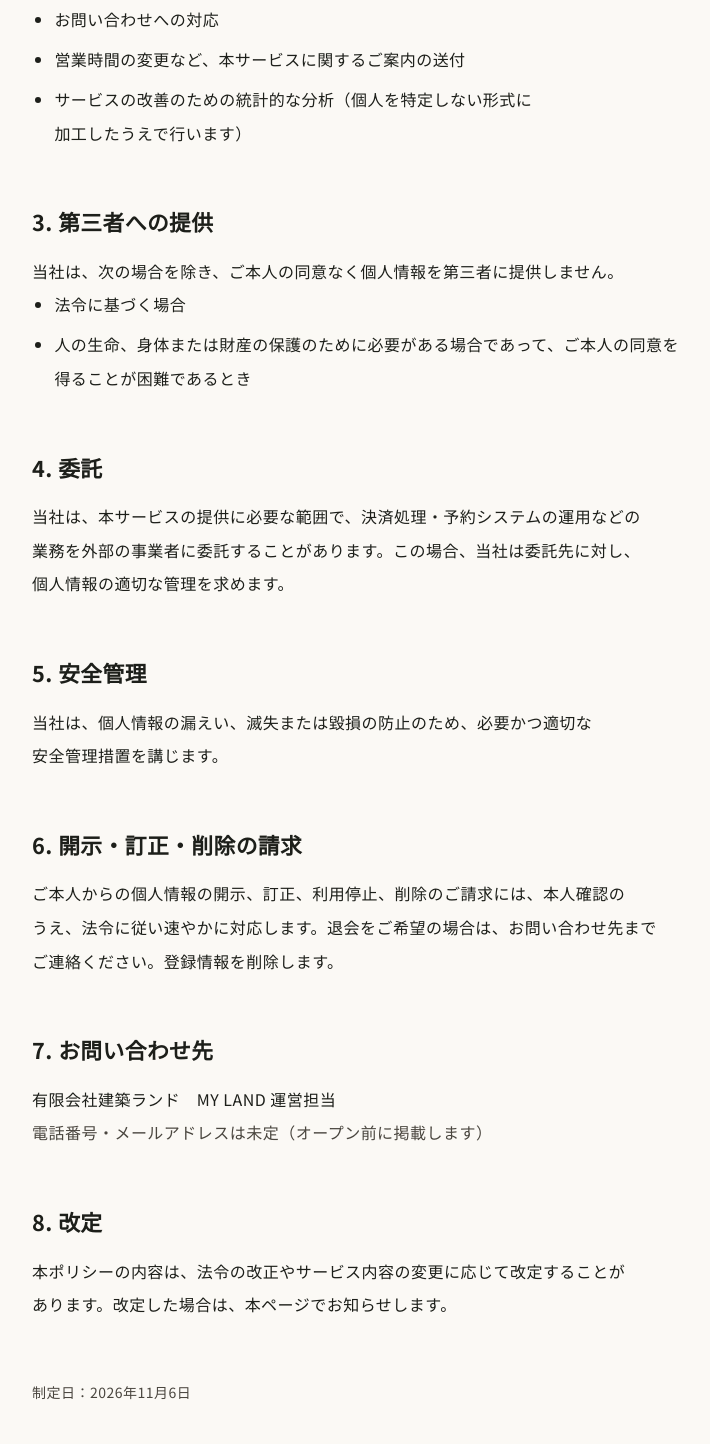
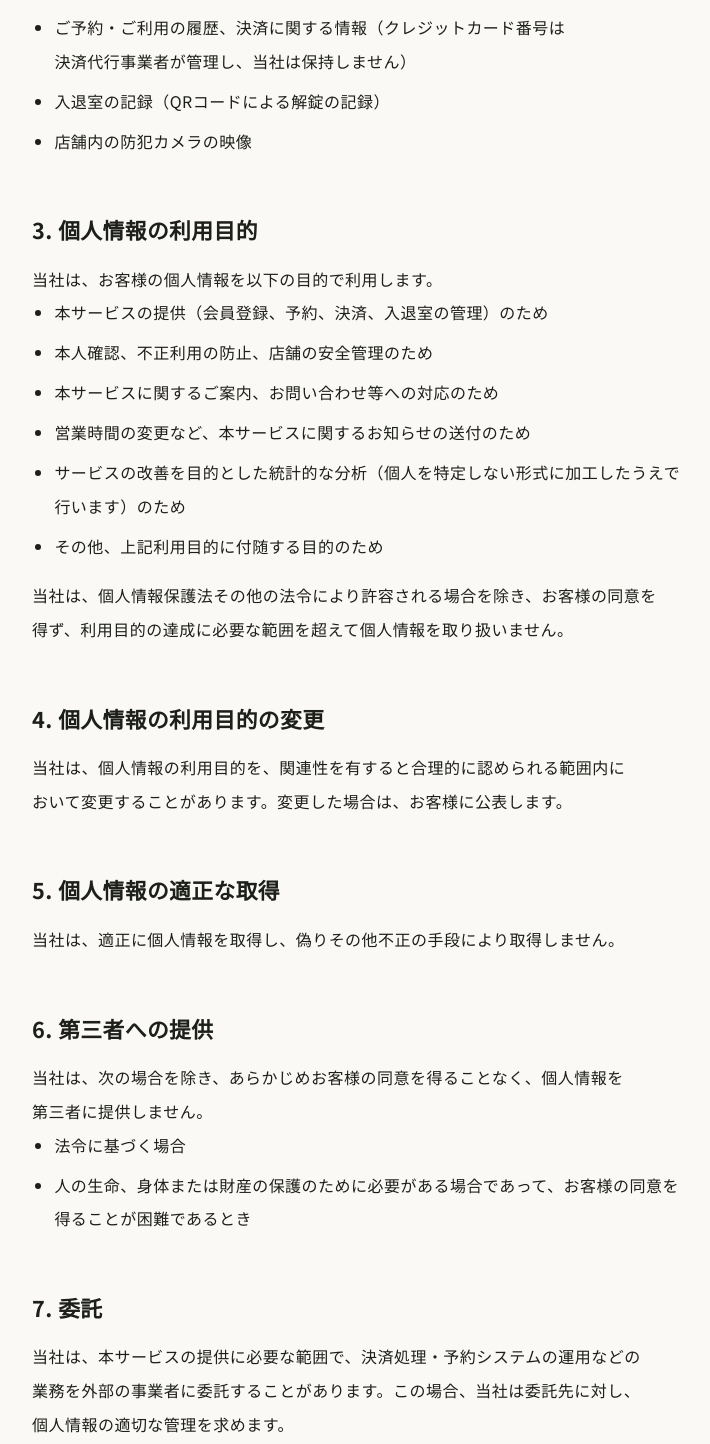
Before and after one commit to rnagao-oss/land-cafe-site, a plain HTML site: page privacy.html in a window 1280 px wide. Shown: the part 1084-2528 px from the top of the page, without its empty margins (168-878 px from the left). Drawn offline with Linux system fonts and the light colour scheme.

Commit message:
Revise privacy policy per owner draft and drop preview-event mention from entry copy
Co-Authored-By: Claude Fable 5.2 <noreply@anthropic.com>

```diff
--- a/privacy.html
+++ b/privacy.html
@@ -38,64 +38,85 @@
       <section class="section narrow">
         <div class="legal-body">
           <p>
-            有限会社建築ランド（以下「当社」といいます）は、当社が運営するシェアワークスペース「MY LAND」（以下「本サービス」といいます）における、利用者の個人情報の取り扱いについて、以下のとおりプライバシーポリシーを定めます。
+            有限会社建築ランド（以下「当社」といいます）は、当社が運営するシェアワークスペース「MY LAND」（以下「本サービス」といいます）において、お客様の個人情報保護の重要性を認識し、個人情報の保護に関する法律（以下「個人情報保護法」といいます）を遵守するとともに、以下のプライバシーポリシー（以下「本プライバシーポリシー」といいます）に従い、適切な取り扱いと保護に努めます。
           </p>
 
-          <h2>1. 取得する情報</h2>
+          <h2>1. 個人情報の定義</h2>
+          <p>
+            本プライバシーポリシーにおいて、個人情報とは、個人情報保護法第2条第1項により定義された個人情報を意味します。すなわち、生存する個人に関する情報であって、当該情報に含まれる氏名、生年月日、その他の記述等により特定の個人を識別することができるもの（他の情報と容易に照合することができ、それにより特定の個人を識別することができることとなるものを含みます）、または個人識別符号が含まれる情報をいいます。
+          </p>
+
+          <h2>2. 取得する情報</h2>
           <p>当社は、本サービスの提供にあたり、次の情報を取得します。</p>
           <ul>
             <li>氏名、生年月日、メールアドレスなど、会員登録時にご入力いただく情報</li>
             <li>ご予約・ご利用の履歴、決済に関する情報（クレジットカード番号は決済代行事業者が管理し、当社は保持しません）</li>
-            <li>入退室の記録（QRコードによる開錠の記録）</li>
+            <li>入退室の記録（QRコードによる解錠の記録）</li>
             <li>店舗内の防犯カメラの映像</li>
           </ul>
 
-          <h2>2. 利用目的</h2>
-          <p>取得した情報は、次の目的で利用します。</p>
+          <h2>3. 個人情報の利用目的</h2>
+          <p>当社は、お客様の個人情報を以下の目的で利用します。</p>
           <ul>
-            <li>本サービスの提供（会員登録、予約、決済、入退室の管理）</li>
-            <li>本人確認、不正利用の防止、店舗の安全管理</li>
-            <li>お問い合わせへの対応</li>
-            <li>営業時間の変更など、本サービスに関するご案内の送付</li>
-            <li>サービスの改善のための統計的な分析（個人を特定しない形式に加工したうえで行います）</li>
+            <li>本サービスの提供（会員登録、予約、決済、入退室の管理）のため</li>
+            <li>本人確認、不正利用の防止、店舗の安全管理のため</li>
+            <li>本サービスに関するご案内、お問い合わせ等への対応のため</li>
+            <li>営業時間の変更など、本サービスに関するお知らせの送付のため</li>
+            <li>サービスの改善を目的とした統計的な分析（個人を特定しない形式に加工したうえで行います）のため</li>
+            <li>その他、上記利用目的に付随する目的のため</li>
           </ul>
+          <p>
+            当社は、個人情報保護法その他の法令により許容される場合を除き、お客様の同意を得ず、利用目的の達成に必要な範囲を超えて個人情報を取り扱いません。
+          </p>
 
-          <h2>3. 第三者への提供</h2>
+          <h2>4. 個人情報の利用目的の変更</h2>
           <p>
-            当社は、次の場合を除き、ご本人の同意なく個人情報を第三者に提供しません。
+            当社は、個人情報の利用目的を、関連性を有すると合理的に認められる範囲内において変更することがあります。変更した場合は、お客様に公表します。
+          </p>
+
+          <h2>5. 個人情報の適正な取得</h2>
+          <p>
+            当社は、適正に個人情報を取得し、偽りその他不正の手段により取得しません。
+          </p>
+
+          <h2>6. 第三者への提供</h2>
+          <p>
+            当社は、次の場合を除き、あらかじめお客様の同意を得ることなく、個人情報を第三者に提供しません。
           </p>
           <ul>
             <li>法令に基づく場合</li>
-            <li>人の生命、身体または財産の保護のために必要がある場合であって、ご本人の同意を得ることが困難であるとき</li>
+            <li>人の生命、身体または財産の保護のために必要がある場合であって、お客様の同意を得ることが困難であるとき</li>
           </ul>
 
-          <h2>4. 委託</h2>
+          <h2>7. 委託</h2>
           <p>
             当社は、本サービスの提供に必要な範囲で、決済処理・予約システムの運用などの業務を外部の事業者に委託することがあります。この場合、当社は委託先に対し、個人情報の適切な管理を求めます。
           </p>
 
-          <h2>5. 安全管理</h2>
+          <h2>8. 安全管理</h2>
           <p>
             当社は、個人情報の漏えい、滅失または毀損の防止のため、必要かつ適切な安全管理措置を講じます。
           </p>
 
-          <h2>6. 開示・訂正・削除の請求</h2>
+          <h2>9. 開示・訂正・削除の請求</h2>
           <p>
-            ご本人からの個人情報の開示、訂正、利用停止、削除のご請求には、本人確認のうえ、法令に従い速やかに対応します。退会をご希望の場合は、お問い合わせ先までご連絡ください。登録情報を削除します。
+            当社は、お客様から、個人情報保護法の定めに基づき個人情報の開示を求められたときは、お客様ご本人からのご請求であることを確認のうえ、速やかに開示を行います。ただし、個人情報保護法その他の法令により、当社が開示の義務を負わない場合は、この限りではありません。
+          </p>
+          <p>
+            訂正・利用停止・削除のご請求についても、開示と同様に、お客様ご本人からのご請求であることを確認のうえ、法令に従い速やかに対応します。退会をご希望の場合は、お問い合わせ先までご連絡ください。登録情報を削除します。
           </p>
 
-          <h2>7. お問い合わせ先</h2>
+          <h2>10. お問い合わせ先</h2>
           <p>
-            有限会社建築ランド　MY LAND 運営担当<br />
-            <span class="tbd">電話番号・メールアドレスは未定（オープン前に掲載します）</span>
+            当社の「<a class="textlink" href="tokusho.html">特定商取引法に基づく表記</a>」にある連絡先へご連絡ください。
           </p>
 
-          <h2>8. 改定</h2>
+          <h2>11. 継続的改善</h2>
           <p>
-            本ポリシーの内容は、法令の改正やサービス内容の変更に応じて改定することがあります。改定した場合は、本ページでお知らせします。
+            当社は、個人情報の取り扱いに関する運用状況を適宜見直し、継続的な改善に努めます。必要に応じて、本プライバシーポリシーを変更することがあります。変更した場合は、本ページでお知らせします。
           </p>
 
-          <p class="legal-date">制定日：2026年11月6日</p>
+          <p class="legal-date">制定日：2026年11月6日<br />改定日：2026年11月25日</p>
         </div>
       </section>
     </main>
```
Also changed, not shown: index.html (+1 -1 lines).
